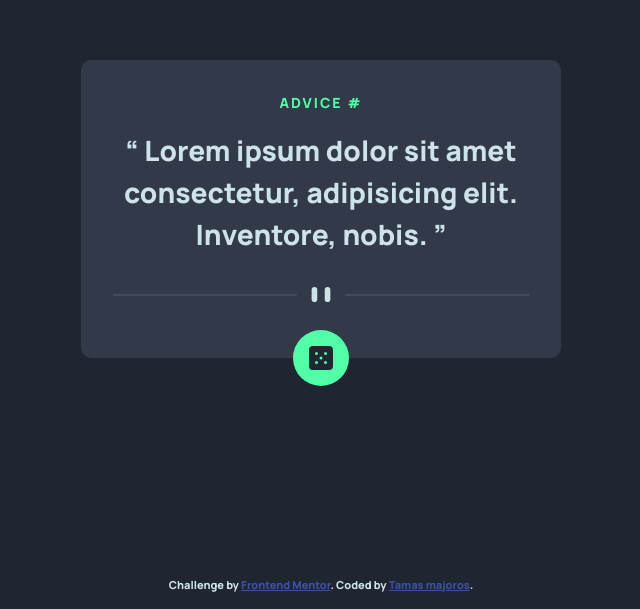
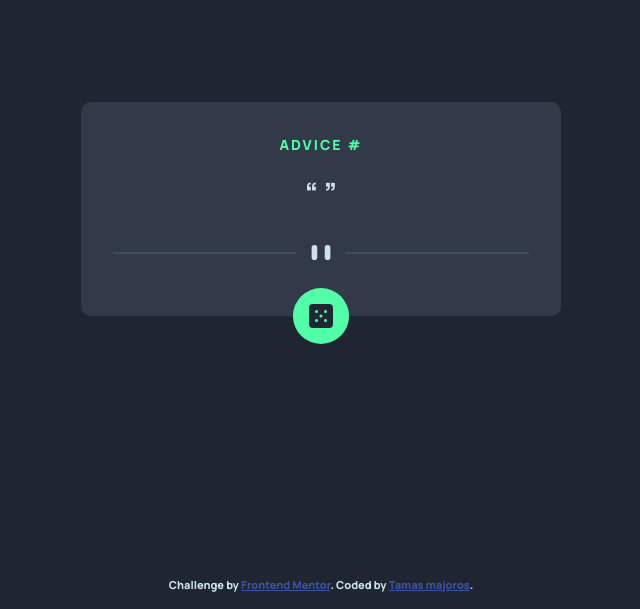
Before and after one commit to Maja0426/frontendmentor-advice-genarator, a plain HTML site: page index.html in a window 1280 px wide. Shown: the part 191-800 px from the top of the page, without its empty margins (319-959 px from the left). Drawn offline with Linux system fonts and the light colour scheme; no server answers.

Commit message:
add random first quoute

```diff
--- a/index.html
+++ b/index.html
@@ -22,10 +22,7 @@
   <body>
     <main>
       <small>Advice #<span class="advice-id"></span></small>
-      <q class="quoute">
-        Lorem ipsum dolor sit amet consectetur, adipisicing elit. Inventore,
-        nobis.
-      </q>
+      <q class="quoute"> </q>
       <picture class="divider">
         <source
           srcset="images/pattern-divider-mobile.svg"
--- a/main.js
+++ b/main.js
@@ -10,3 +10,5 @@ async function sendGetRequest() {
 }
 
 btn.addEventListener('click', sendGetRequest)
+
+sendGetRequest()
```
